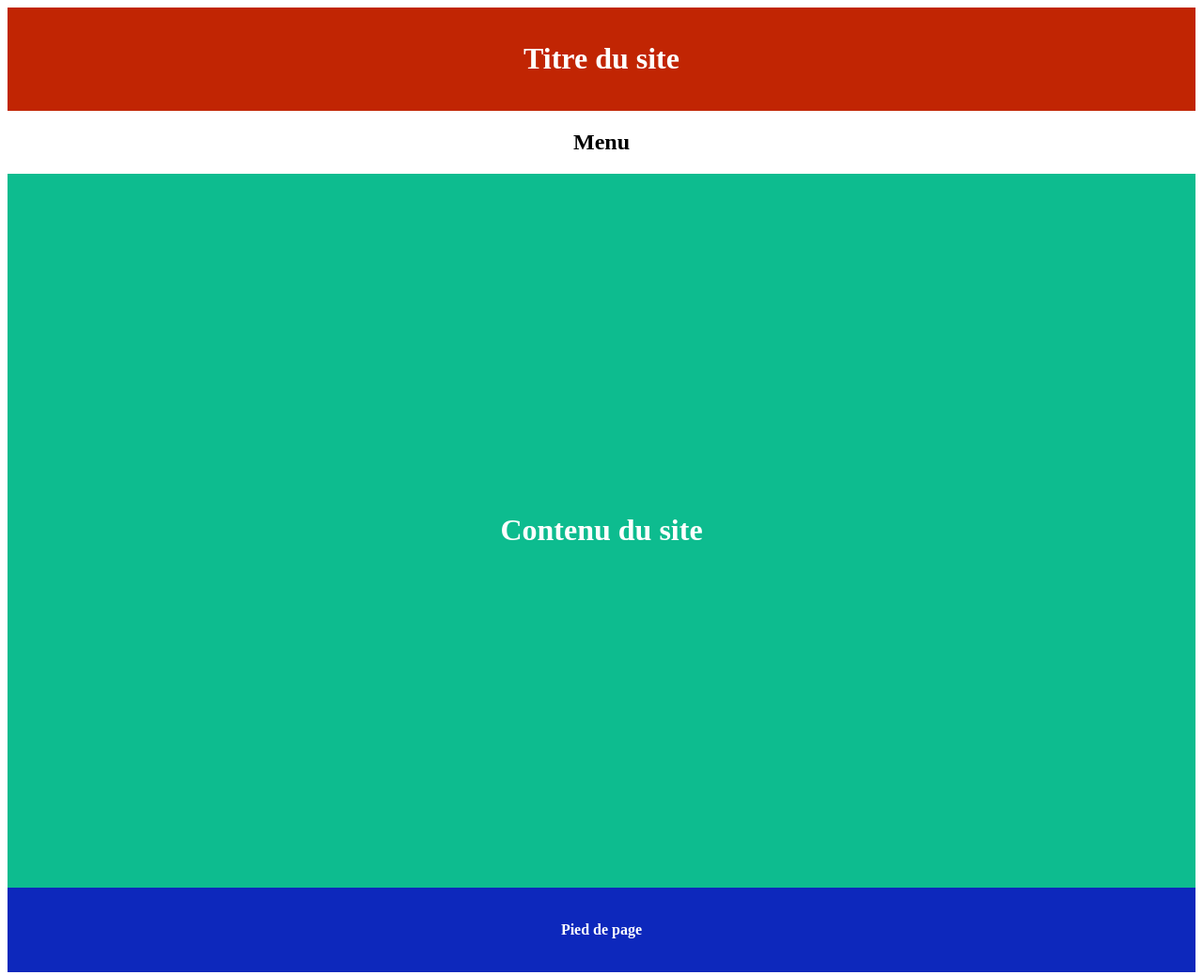
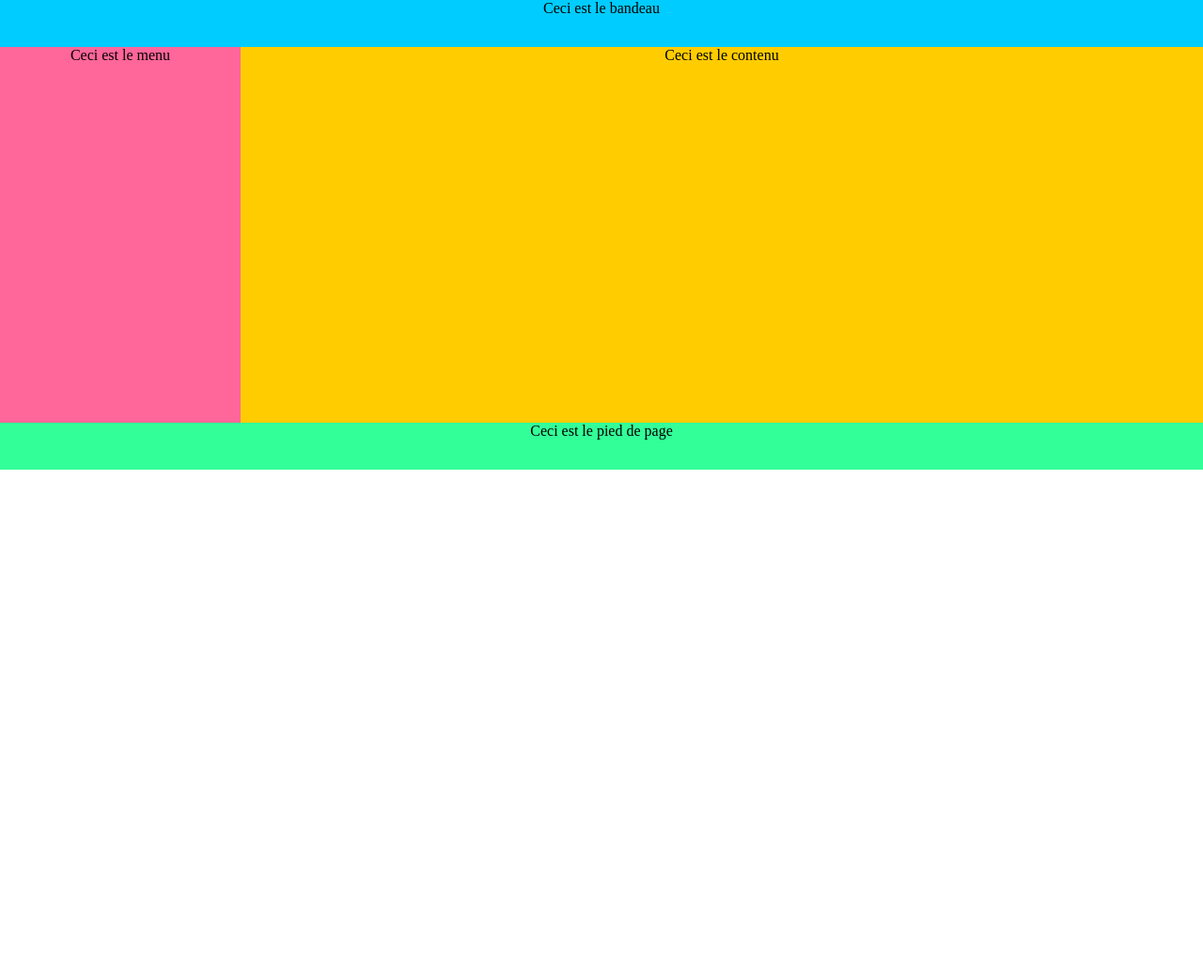
Before and after one commit to yannmrt/TPWeb, a plain HTML site: page CSS/exo2.html in a window 1280 px wide. Shown: the whole page at 94% size. After the commit the page ends 800 px from the top, so only its background shows below. Drawn offline with Linux system fonts and the light colour scheme.

Commit message:
Modification fichiers

```diff
--- a/CSS/exo2.html
+++ b/CSS/exo2.html
@@ -7,29 +7,10 @@
     </head>
     <body>
 
-        <div class="Bandeau">
-            <div align="center">
-                <h1>Titre du site</h1>
-            </div>
-        </div>
-
-        <div class="Menu">
-            <div align="center">
-                <h2>Menu</h2>
-            </div>
-        </div>
-
-        <div class="Contenu">
-            <div align="center">
-                <h1>Contenu du site</h1>
-            </div>
-        </div>
-
-        <div class="Pied">
-            <div align="center">
-                <h4>Pied de page</h4>
-            </div>
-        </div>
+        <div id="bandeau">Ceci est le bandeau</div>
+        <div id="menu">Ceci est le menu</div>
+        <div id="contenu">Ceci est le contenu</div>
+        <div id="piedpage">Ceci est le pied de page</div>
 
     </body>
 </html>
--- a/CSS/style.css
+++ b/CSS/style.css
@@ -1,17 +1,51 @@
-div.Bandeau {
-    background-color: #C12503;
-    color: #fff;
-    padding: 15px;
+body {
+    height:100%;
+    width:100%;
+    margin:0;
+    padding:0;
 }
 
-div.Contenu {
-    background-color: #0DBC8F;
-    color: #fff;
-    padding: 340px;
+div#bandeau {
+	width:100%;
+	height:50px;
+	background-color:#00CCFF;
+	text-align: center;
 }
-
-div.Pied {
-    background-color: #0D28BC;
-    color: #fff;
-    padding: 15px;
+div#contenu {
+	width:100%;
+	height:400px;
+	background-color:#FFCC00;
+	text-align: center;
 }
+div#piedpage {
+	width:100%;
+    height:50px;
+	background-color:#33FF99;
+	text-align: center;
+	clear: both;
+}
+div#menu {
+    float:left;
+    width:20%;
+    height:400px;
+	background-color:#FF6699;
+	text-align: center;
+}
+div#menuhaut {
+	width:100px;
+	height:200px;
+	background-color:#66CC33;
+	text-align: center;
+}
+div#menubas {
+	width:100px;
+	height:200px;
+	background-color:#CC99CC;
+	text-align: center;
+}
+div#blocnews {
+	float:right;
+	width:150px;
+	height:150px;
+	background-color:#FF3300;
+}
```
Also changed, not shown: CSS/exo1.html (+3 -17 lines).
